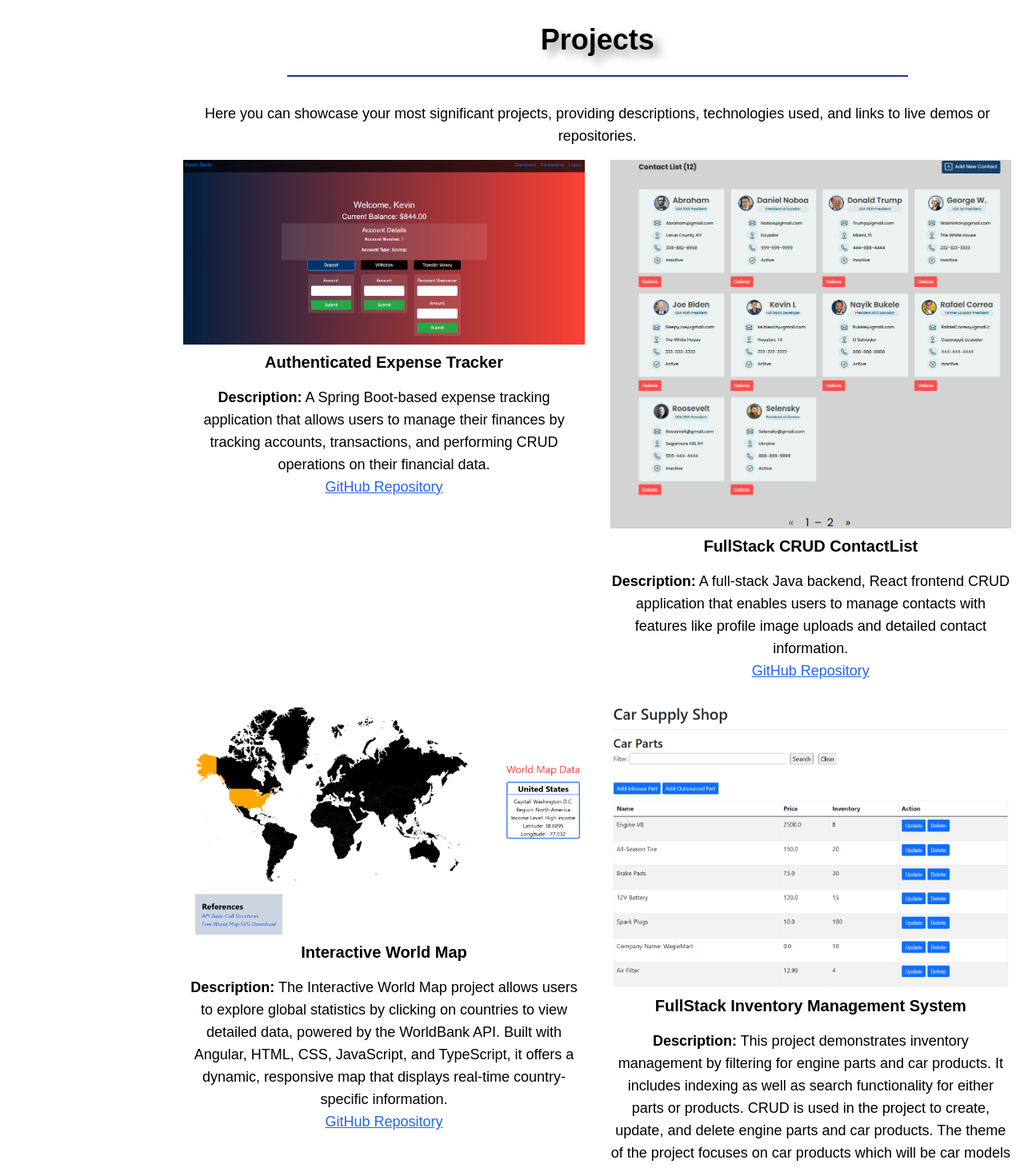
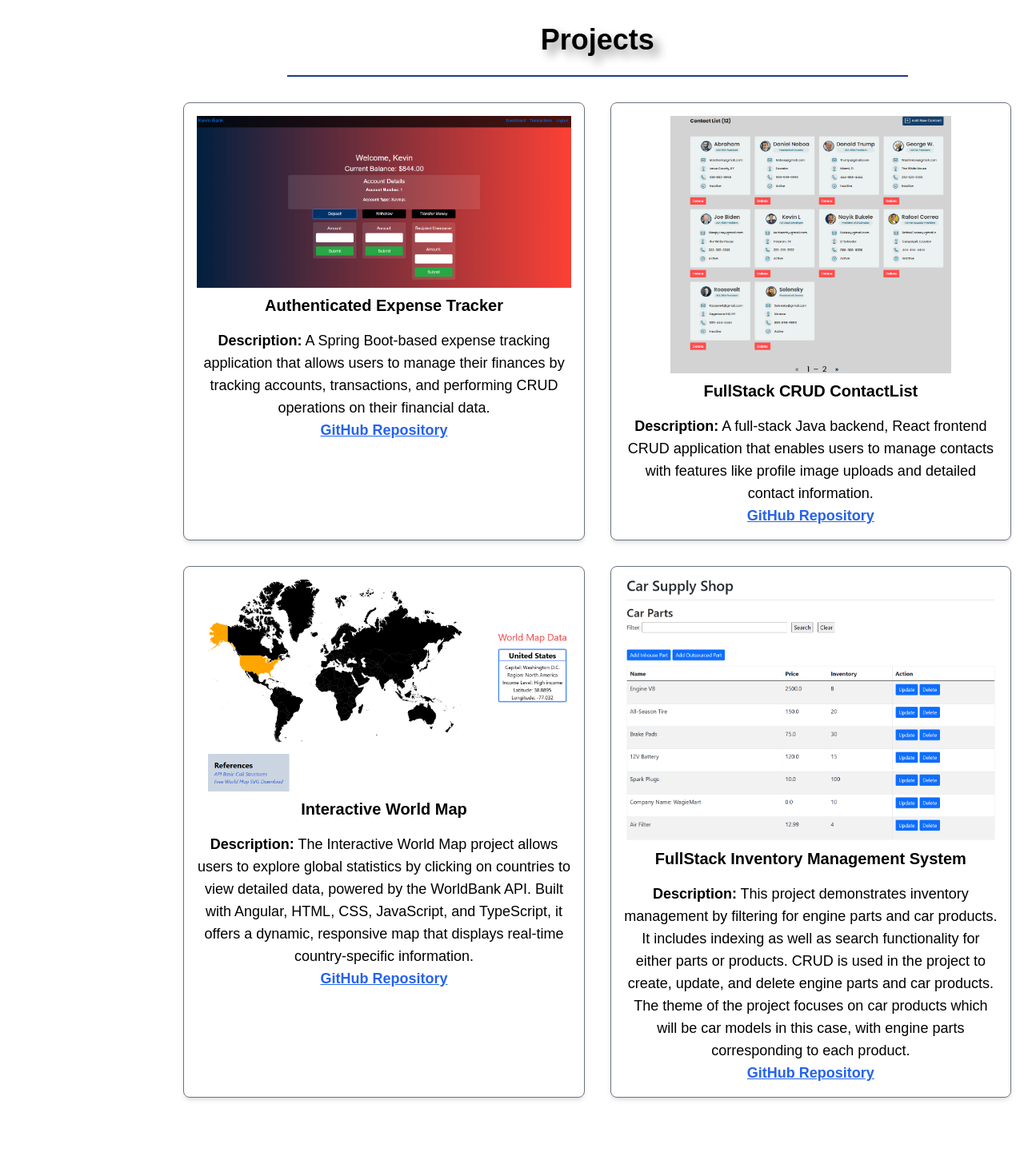
Before and after one commit to KevinLlano/Portfolio, a Next.js app: page / in a window 1280 px wide. Shown: the part 802-2263 px from the top of the page at 80% size. Built offline with nearby package versions, Linux system fonts and the light colour scheme.

Commit message:
Website update with portfolios latest changes

```diff
--- a/app/page.js
+++ b/app/page.js
@@ -61,15 +61,13 @@ export default function Home() {
   </h2>
   <hr className="border-blue-900 border-t-2 w-3/4 mx-auto mb-8" />
 
+
   {/* Project Content Section */}
   <div className="text-center text-black text-lg mx-auto max-w-6xl">
-    <p className="mb-4">
-      Here you can showcase your most significant projects, providing descriptions, technologies used, and links to live demos or repositories.
-    </p>
 
     {/* Project Grid */}
     <div className="grid grid-cols-1 sm:grid-cols-2 gap-8">
-      <div className="project-card">
+      <div className="project-card border border-gray-500 rounded-lg shadow-md p-4">
         <div className="project-image-container relative">
           <img src="./ExpenseTracker.png" alt="Project 1" className="w-full h-auto" />
         </div>
@@ -77,25 +75,25 @@ export default function Home() {
         <p className="mt-4">
           <strong>Description:</strong> A Spring Boot-based expense tracking application that allows users to manage their finances by tracking accounts, transactions, and performing CRUD operations on their financial data.
         </p>
-        <a href="https://github.com/KevinLlano/Authenticated-ExpenseTracker.git" target="_blank" rel="noopener noreferrer" className="text-blue-600 underline">
+        <a href="https://github.com/KevinLlano/Authenticated-ExpenseTracker.git" target="_blank" rel="noopener noreferrer" className="text-blue-600 underline hover:text-red-500 font-bold">
           GitHub Repository
         </a>
       </div>
 
-      <div className="project-card">
+      <div className="project-card border border-gray-500 rounded-lg shadow-md p-4">
         <div className="project-image-container relative">
-          <img src="./ContactList.png" alt="Project 2" className="w-full h-auto" />
+          <img src="./ContactList.png" alt="Project 2" className="w-3/4 h-auto mx-auto" />
         </div>
         <h3 className="text-black text-xl font-bold mt-2">FullStack CRUD ContactList</h3>
         <p className="mt-4">
           <strong>Description:</strong> A full-stack Java backend, React frontend CRUD application that enables users to manage contacts with features like profile image uploads and detailed contact information.
         </p>
-        <a href="https://github.com/KevinLlano/CRUD-ContactList.git" target="_blank" rel="noopener noreferrer" className="text-blue-600 underline">
+        <a href="https://github.com/KevinLlano/CRUD-ContactList.git" target="_blank" rel="noopener noreferrer" className="text-blue-600 underline hover:text-red-500 font-bold">
           GitHub Repository
         </a>
       </div>
 
-      <div className="project-card">
+      <div className="project-card border border-gray-500 rounded-lg shadow-md p-4">
         <div className="project-image-container relative">
           <img src="./WorldMap.png" alt="Project 3" className="w-full h-auto" />
         </div>
@@ -103,12 +101,12 @@ export default function Home() {
         <p className="mt-4">
           <strong>Description:</strong> The Interactive World Map project allows users to explore global statistics by clicking on countries to view detailed data, powered by the WorldBank API. Built with Angular, HTML, CSS, JavaScript, and TypeScript, it offers a dynamic, responsive map that displays real-time country-specific information.
         </p>
-        <a href="https://github.com/KevinLlano/Interactive-World-Map.git" target="_blank" rel="noopener noreferrer" className="text-blue-600 underline">
+        <a href="https://github.com/KevinLlano/Interactive-World-Map.git" target="_blank" rel="noopener noreferrer" className="text-blue-600 underline hover:text-red-500 font-bold">
           GitHub Repository
         </a>
       </div>
 
-      <div className="project-card">
+      <div className="project-card border border-gray-500 rounded-lg shadow-md p-4">
         <div className="project-image-container relative">
           <img src="./FullStackInventoryManagementSystem.png" alt="Project 4" className="w-full h-auto" />
         </div>
@@ -116,7 +114,7 @@ export default function Home() {
         <p className="mt-4">
           <strong>Description:</strong> This project demonstrates inventory management by filtering for engine parts and car products. It includes indexing as well as search functionality for either parts or products. CRUD is used in the project to create, update, and delete engine parts and car products. The theme of the project focuses on car products which will be car models in this case, with engine parts corresponding to each product.
         </p>
-        <a href="https://github.com/KevinLlano/Java-Frameworks2.0.git" target="_blank" rel="noopener noreferrer" className="text-blue-600 underline">
+        <a href="https://github.com/KevinLlano/Java-Frameworks2.0.git" target="_blank" rel="noopener noreferrer" className="text-blue-600 underline hover:text-red-500 font-bold font-size-xl">
           GitHub Repository
         </a>
       </div>
```
Also changed, not shown: app/components/Sidebar.js (+24 -24 lines), 1 other file (tests, documents, lock files or other folders).
